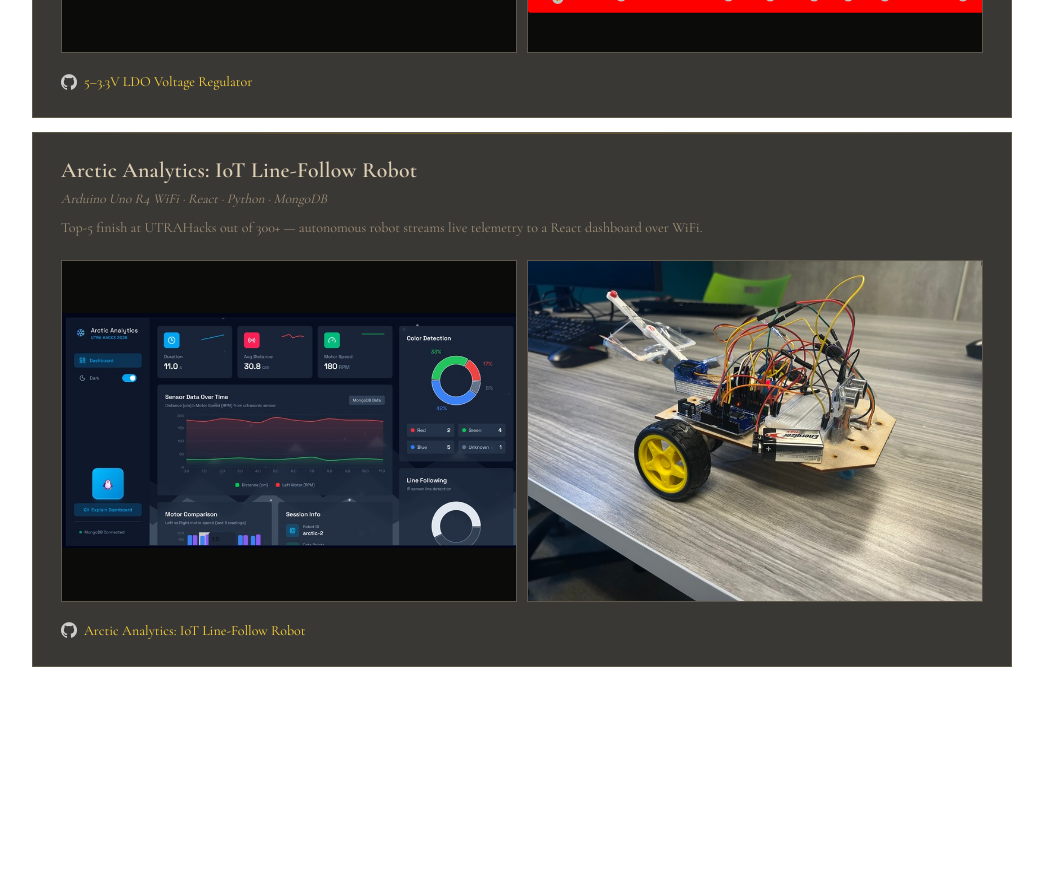
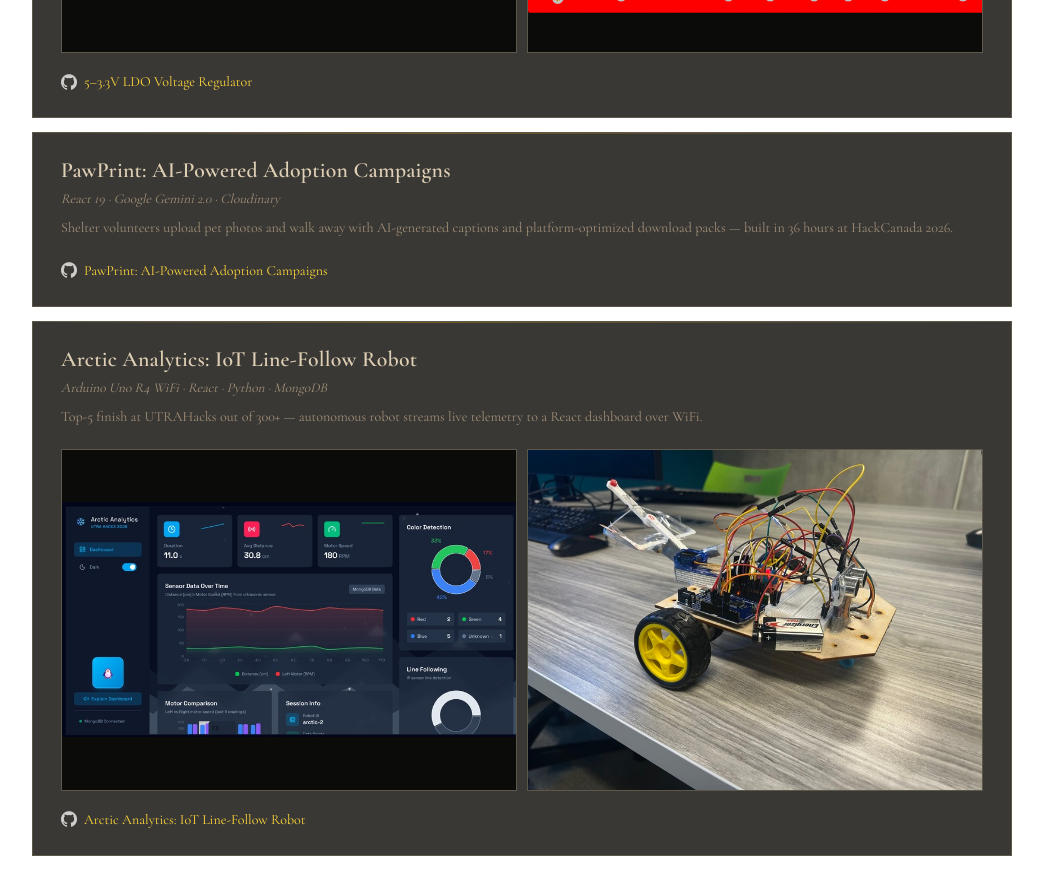
Before and after one commit to Jarank-git/JaranPersonalWebsite, a Next.js app: page /projects in a window 1280 px wide. Shown: the part 1100-1994 px from the top of the page, without its empty margins (118-1161 px from the left). Before the commit the page ends 1847 px from the top, so only its background shows below. Built offline with nearby package versions, Linux system fonts and the light colour scheme.

Commit message:
app/projects/page.tsx

```diff
--- a/app/projects/page.tsx
+++ b/app/projects/page.tsx
@@ -73,8 +73,34 @@ const PROJECTS: ProjectEntry[] = [
     icon: null,
   },
   {
+    id: 'pawprint',
+    num: '03',
+    title: 'PawPrint: AI-Powered Adoption Campaigns',
+    sub: 'React 19 · Google Gemini 2.0 · Cloudinary',
+    year: 'Mar 2026',
+    category: 'Full-Stack · AI · Hackathon',
+    tagline:
+      'Shelter volunteers upload pet photos and walk away with AI-generated captions and platform-optimized download packs — built in 36 hours at HackCanada 2026.',
+    overview:
+      'Built at HackCanada 2026, PawPrint is a full-stack web app that turns raw shelter photos into polished adoption campaigns in minutes. Volunteers run through a 3-step wizard: enter pet details, upload photos and video via a Cloudinary widget, then review AI-generated captions and select a hero image. The resulting profile page produces platform-sized image packs (Instagram, Twitter, Facebook, YouTube), a printable QR-code kennel card, and a sharable link — all without a traditional database. Every pet record lives as structured metadata on Cloudinary assets and is queried back through the Cloudinary Search API.',
+    bullets: [
+      'Cloudinary doubles as media host and database — pet data encoded as structured metadata on every asset, queried via the Search API; no separate DB needed',
+      'Google Gemini 2.0 Flash generates warm adoption captions plus five platform-tailored variants (tone, length, hashtag count) from pet details alone',
+      'Smart hero selection uses Cloudinary quality_analysis.focus scores to surface the best photo automatically; volunteers override via a tag-hero serverless endpoint',
+      'Client-side ZIP generation with JSZip builds platform-optimized packs (1080×1080 Instagram, 1200×675 Twitter, etc.) entirely in the browser — no server compute',
+      'Vercel serverless functions gate all secrets (Cloudinary admin SDK, Gemini API key) while the React + Vite frontend stays fully static and deployable to any CDN',
+    ],
+    stack: ['React 19', 'TypeScript', 'Vite', 'Google Gemini 2.0', 'Cloudinary', 'Vercel', 'JSZip'],
+    links: [
+      { label: 'GitHub', href: 'https://github.com/Jarank-git/HackCanada2026' },
+    ],
+    images: [],
+    videos: [],
+    icon: null,
+  },
+  {
     id: 'arctic',
-    num: '03',
+    num: '04',
     title: 'Arctic Analytics: IoT Line-Follow Robot',
     sub: 'Arduino Uno R4 WiFi · React · Python · MongoDB',
     year: 'Oct–Nov 2025',
```
